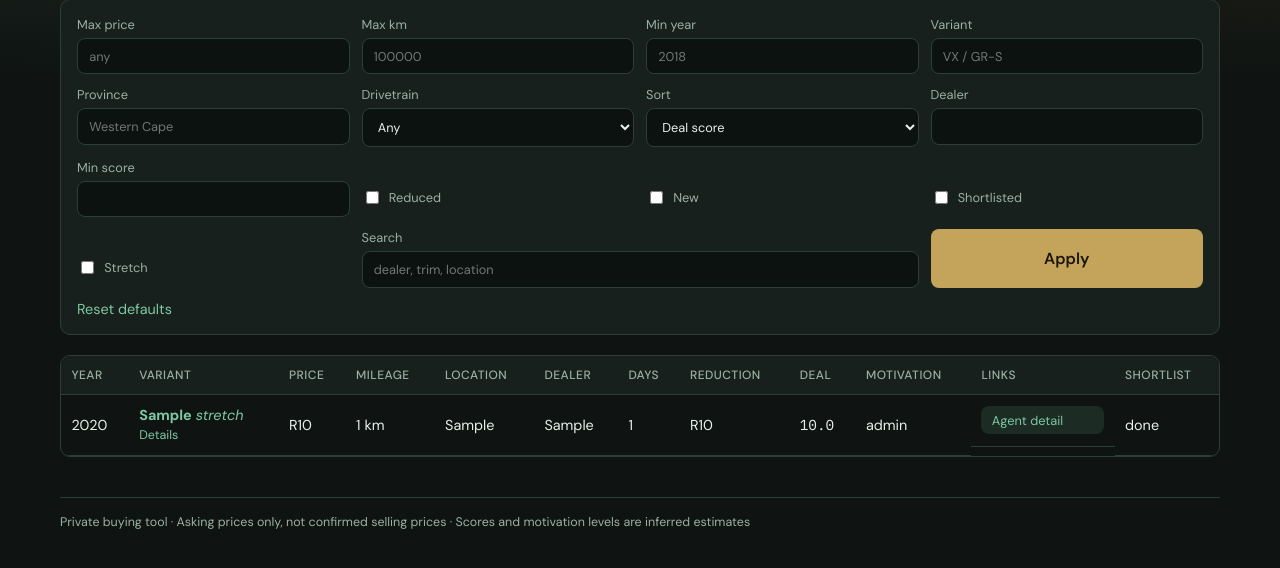
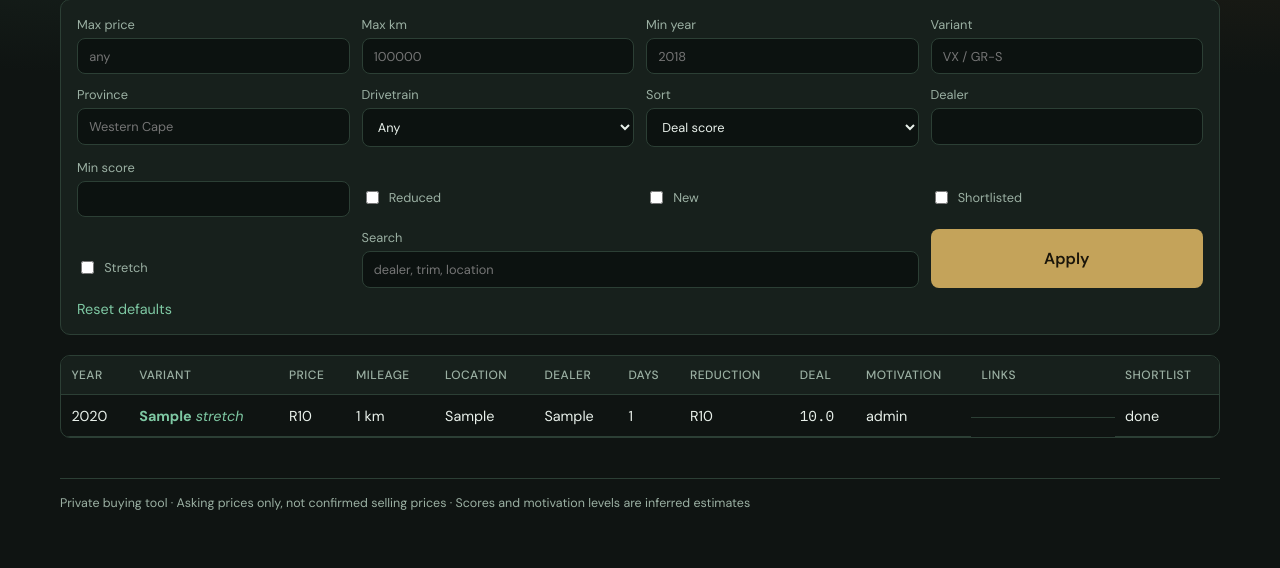
Before and after one commit to adickr/bold, a FastAPI app: page /listings?sort=deal_score_desc in a window 1280 px wide. Shown: the part 175-743 px from the top of the page. Run offline with FastAPI, Linux system fonts and the light colour scheme; the visitor is signed in with stand-in values (Sample User, id 1); tables that the repository leaves empty hold one stand-in row (values such as "Sample post").

Commit message:
Remove redundant Details and Agent detail links from table
Keep marketplace source buttons only; variant name still opens
the agent detail page.

Co-authored-by: adickr <adickr@users.noreply.github.com>

```diff
--- a/backend/app/static/js/app.js
+++ b/backend/app/static/js/app.js
@@ -415,9 +415,6 @@ document.querySelectorAll("[data-copy]").forEach((btn) => {
 
   function vehicleRowHtml(v, isNew) {
     const mileage = v.mileage != null ? `${Number(v.mileage).toLocaleString("en-ZA")} km` : "—";
-    const primary = v.primary_source && v.primary_source.url
-      ? ` · <a href="${escapeHtml(v.primary_source.url)}" target="_blank" rel="noopener noreferrer">${escapeHtml(v.primary_source.label || "Source")}</a>`
-      : "";
     const sources = (v.sources || [])
       .filter((s) => s.status === "active" || s.status === "relisted")
       .filter((s) => s.url)
@@ -427,9 +424,6 @@ document.querySelectorAll("[data-copy]").forEach((btn) => {
       <td>${escapeHtml(v.year || "—")}</td>
       <td>
         <a href="${escapeHtml(v.detail_path)}"><strong>${escapeHtml(v.variant || "Fortuner")}</strong>${v.is_stretch ? ' <em class="tag">stretch</em>' : ""}</a>
-        <div class="row-actions">
-          <a href="${escapeHtml(v.detail_path)}">Details</a>${primary}
-        </div>
       </td>
       <td>${zar(v.price)}</td>
       <td>${mileage}</td>
@@ -439,10 +433,7 @@ document.querySelectorAll("[data-copy]").forEach((btn) => {
       <td>${v.total_reduction ? zar(v.total_reduction) : "—"}</td>
       <td>${scoreCellHtml(v)}</td>
       <td>${escapeHtml(v.motivation_level || "—")}</td>
-      <td class="links-cell">
-        <a class="btn-link" href="${escapeHtml(v.detail_path)}">Agent detail</a>
-        ${sources}
-      </td>
+      <td class="links-cell">${sources || "—"}</td>
       <td>${escapeHtml(v.shortlist_status || "—")}</td>
     </tr>`;
   }
--- a/backend/app/templates/partials/vehicle_table.html
+++ b/backend/app/templates/partials/vehicle_table.html
@@ -22,12 +22,6 @@
         <td>{{ v.year or '—' }}</td>
         <td>
           <a href="{{ v.detail_path }}"><strong>{{ v.variant or 'Fortuner' }}</strong>{% if v.is_stretch %} <em class="tag">stretch</em>{% endif %}</a>
-          <div class="row-actions">
-            <a href="{{ v.detail_path }}">Details</a>
-            {% if v.primary_source and v.primary_source.url %}
-              · <a href="{{ v.primary_source.url }}" target="_blank" rel="noopener noreferrer">{{ v.primary_source.label }}</a>
-            {% endif %}
-          </div>
         </td>
         <td>{{ v.price | zar }}</td>
         <td>{% if v.mileage %}{{ "{:,}".format(v.mileage) }} km{% else %}—{% endif %}</td>
@@ -44,11 +38,12 @@
         </td>
         <td>{{ v.motivation_level or '—' }}</td>
         <td class="links-cell">
-          <a class="btn-link" href="{{ v.detail_path }}">Agent detail</a>
           {% for s in v.sources if s.status in ['active', 'relisted'] %}
             {% if s.url %}
             <a class="btn-link external" href="{{ s.url }}" target="_blank" rel="noopener noreferrer">{{ s.label }}</a>
             {% endif %}
+          {% else %}
+            —
           {% endfor %}
         </td>
         <td>{{ v.shortlist_status or '—' }}</td>
```
